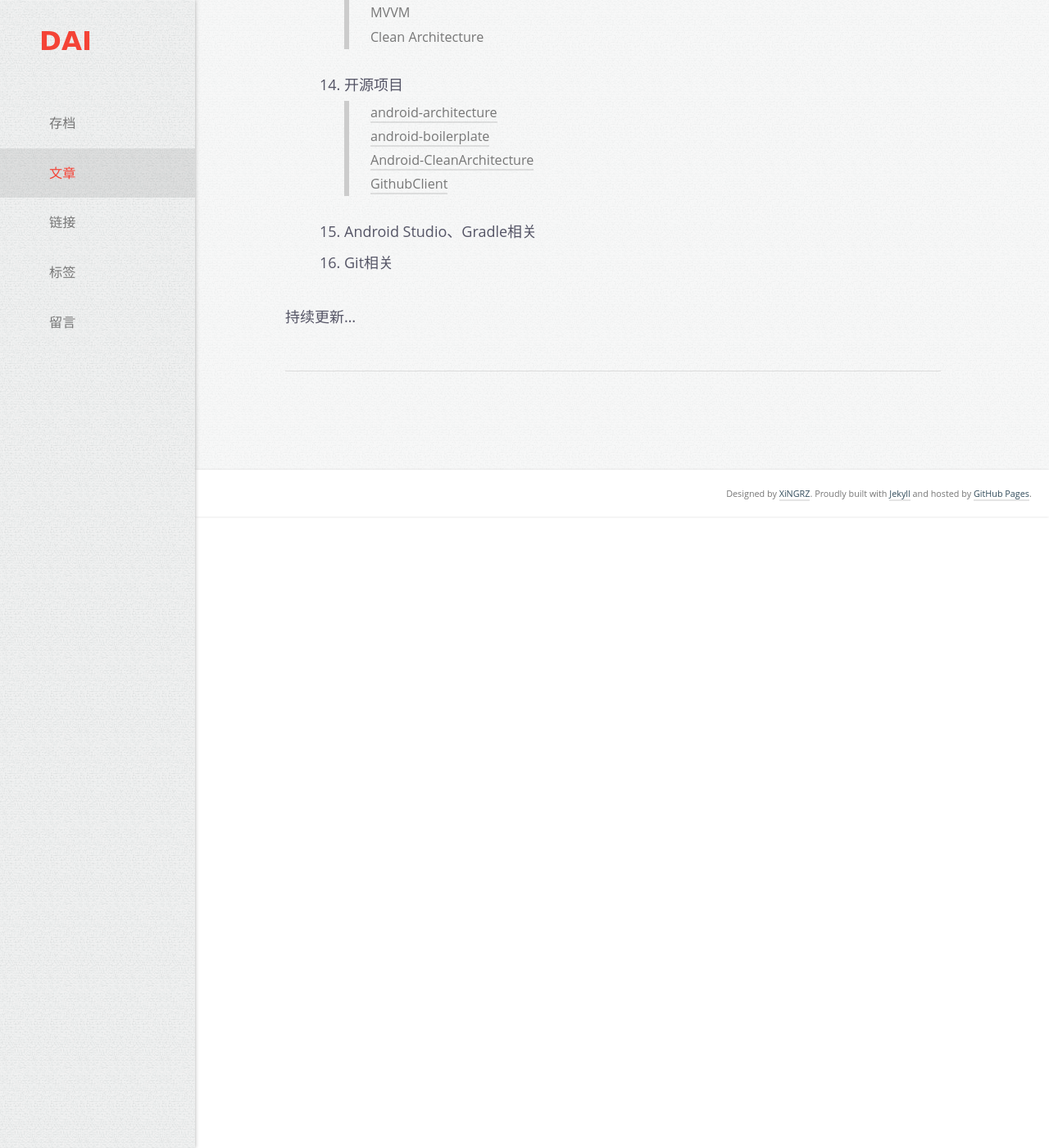
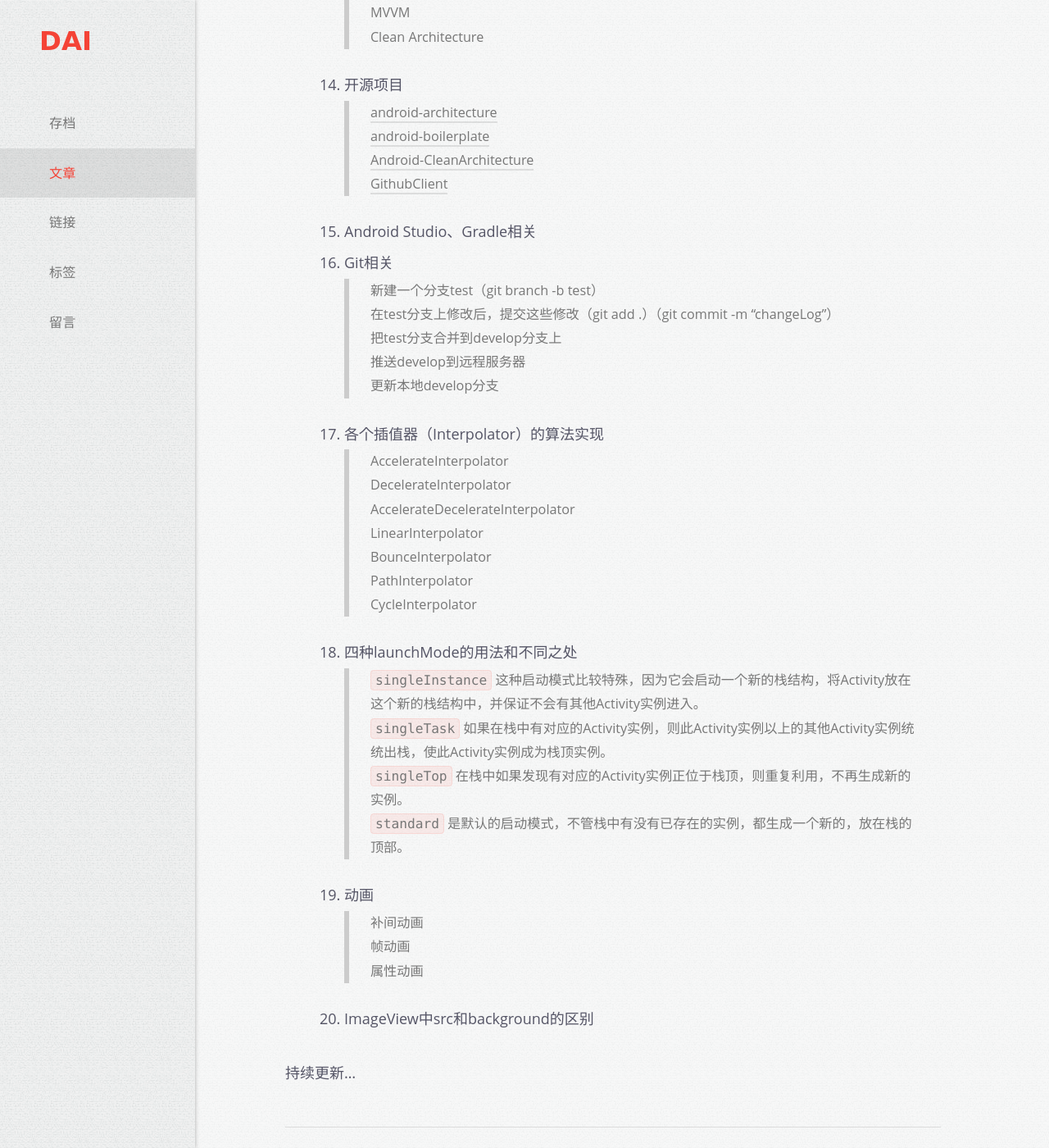
Before and after one commit to daishiwen/blog, a Jekyll site: the page built from _posts/2016-08-23-technical-interview.md, in a window 1280 px wide and 1400 px high, scrolled down 3992 px. Shown: the whole window at 82% size. Built offline with Jekyll 4.4.1, drawn with Linux system fonts in a browser that asks for light colours; comment, search, counter and statistics services are not loaded.

Commit message:
技术面试v6

```diff
--- a/_posts/2016-08-23-technical-interview.md
+++ b/_posts/2016-08-23-technical-interview.md
@@ -153,4 +153,35 @@ show: true
 	15. Android Studio、Gradle相关
 	16. Git相关
 
+		> 新建一个分支test（git branch -b test）
+		> 在test分支上修改后，提交这些修改（git add .）（git commit -m "changeLog"）
+		> 把test分支合并到develop分支上
+		> 推送develop到远程服务器
+		> 更新本地develop分支
+
+	17. 各个插值器（Interpolator）的算法实现
+
+		> AccelerateInterpolator
+		> DecelerateInterpolator
+		> AccelerateDecelerateInterpolator
+		> LinearInterpolator
+		> BounceInterpolator
+		> PathInterpolator
+		> CycleInterpolator
+
+	18. 四种launchMode的用法和不同之处
+
+		> `singleInstance` 这种启动模式比较特殊，因为它会启动一个新的栈结构，将Activity放在这个新的栈结构中，并保证不会有其他Activity实例进入。
+		> `singleTask` 如果在栈中有对应的Activity实例，则此Activity实例以上的其他Activity实例统统出栈，使此Activity实例成为栈顶实例。
+		> `singleTop` 在栈中如果发现有对应的Activity实例正位于栈顶，则重复利用，不再生成新的实例。
+		> `standard` 是默认的启动模式，不管栈中有没有已存在的实例，都生成一个新的，放在栈的顶部。
+
+	19. 动画
+
+		> 补间动画
+		> 帧动画
+		> 属性动画
+
+	20. ImageView中src和background的区别
+
 持续更新...
```
